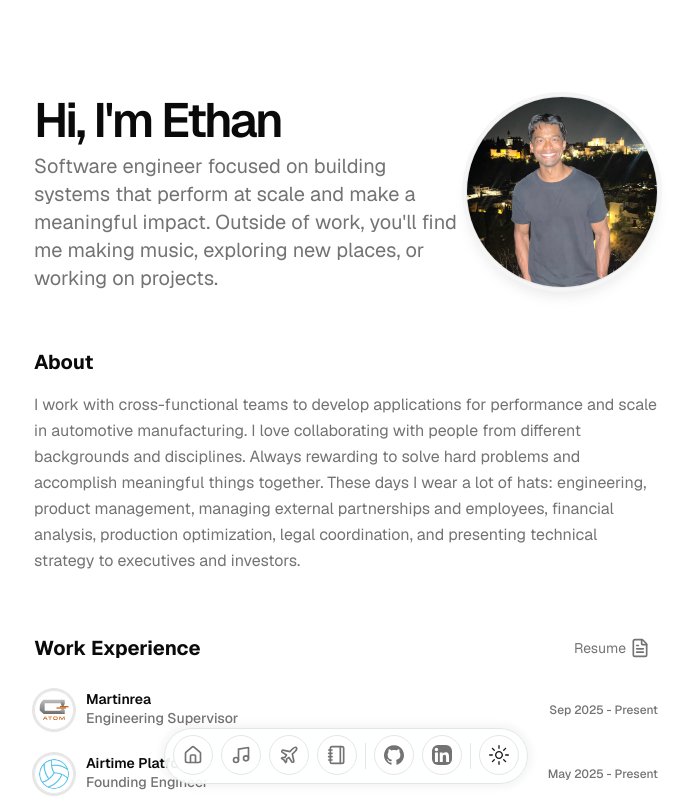
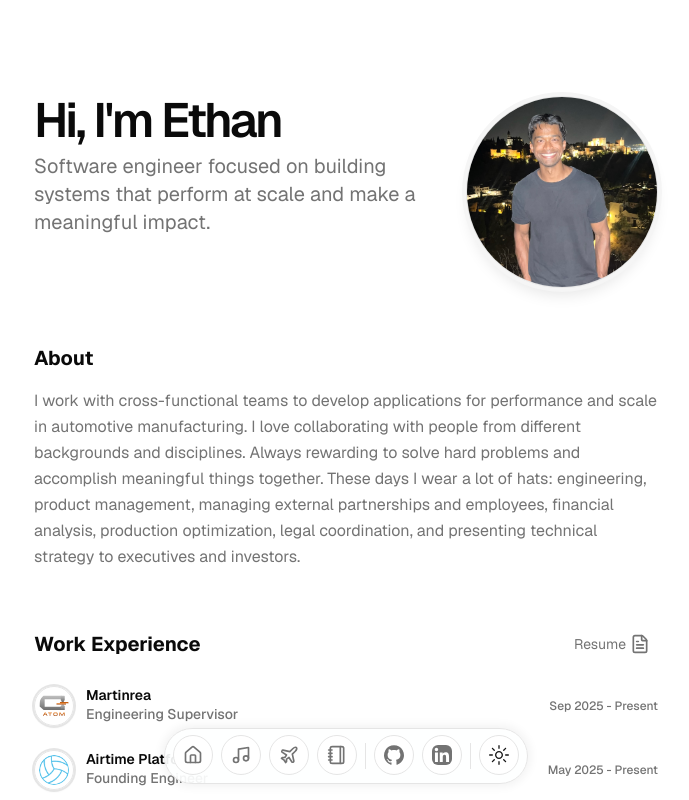
Before and after one commit to ethanseq/portfolio, a Next.js app: page / in a window 1280 px wide. Shown: the top 800 px of the page, without its empty margins (294-983 px from the left). Built offline with nearby package versions, Linux system fonts and the light colour scheme.

Commit message:
increase star density and change twinkle speed

```diff
--- a/src/app/layout.tsx
+++ b/src/app/layout.tsx
@@ -83,8 +83,10 @@ export default function RootLayout({
                 }}
               >
                 <StarsBackground
-                  starDensity={0.003}
+                  starDensity={0.015}
                   allStarsTwinkle={true}
+                  minTwinkleSpeed = {0.25}
+                  maxTwinkleSpeed = {1}
                   className="hidden dark:block"
                 />
                 <ShootingStars
@@ -94,8 +96,8 @@ export default function RootLayout({
                   trailColor="#2EB9DF"
                   starHeight={2}
                   starWidth={10}
-                  minSpeed={1}
-                  maxSpeed={3}
+                  minSpeed={0.5}
+                  maxSpeed={1}
                 />
               </div>
             </div>
--- a/src/data/resume.tsx
+++ b/src/data/resume.tsx
@@ -23,8 +23,7 @@ export const DATA = {
   url: "https://ethanseq.com",
   location: "Toronto, ON",
   locationLink: "https://www.google.com/maps/place/toronto",
-  description:`Software engineer focused on building systems that perform at scale and make a meaningful impact.
-               Outside of work, you'll find me making music, exploring new places, or working on projects.`,
+  description:`Software engineer focused on building systems that perform at scale and make a meaningful impact.`,
   summary:`I
           work with cross-functional teams to develop applications for performance and scale in automotive manufacturing. I love
           collaborating with people from different backgrounds and disciplines. Always rewarding
```
